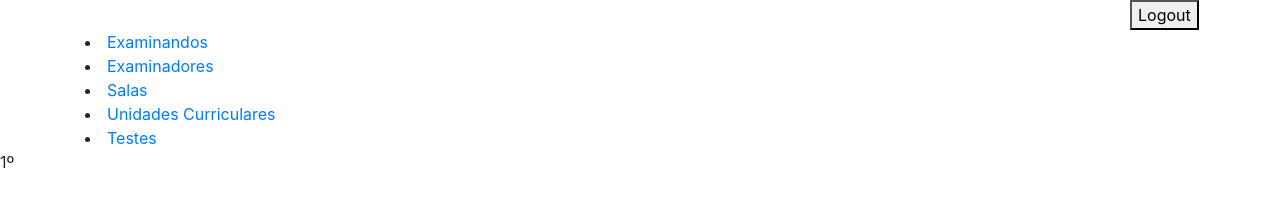
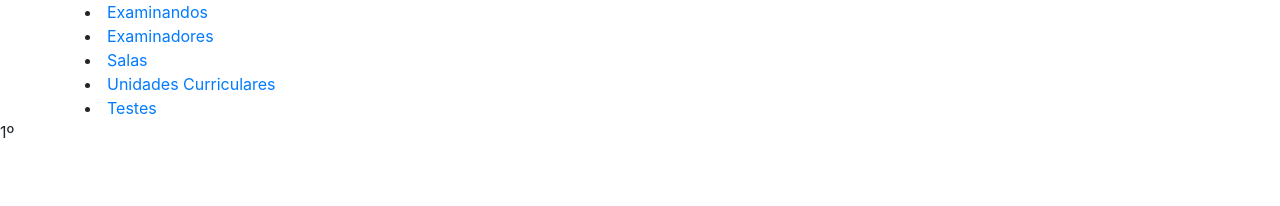
Before and after one commit to fabiojesus/vigil-office, a plain HTML site: page public/admin.html in a window 1280 px wide. Drawn offline with nearby package versions, Linux system fonts and the light colour scheme.

Commit message:
Update admin.html

```diff
--- a/public/admin.html
+++ b/public/admin.html
@@ -7,13 +7,7 @@
     </head>
     <body>
         <div class="container">
-            <div class="row">
-              <div class="col-sm-11">
-                <img src="" />
-              </div>
-              <div class="col-sm-1">
-                    <button>Logout</button>
-                </div>
+            <div class="row" id="top">
             </div>
             <div class="row">
                 <div class="col-sm-3">
```
